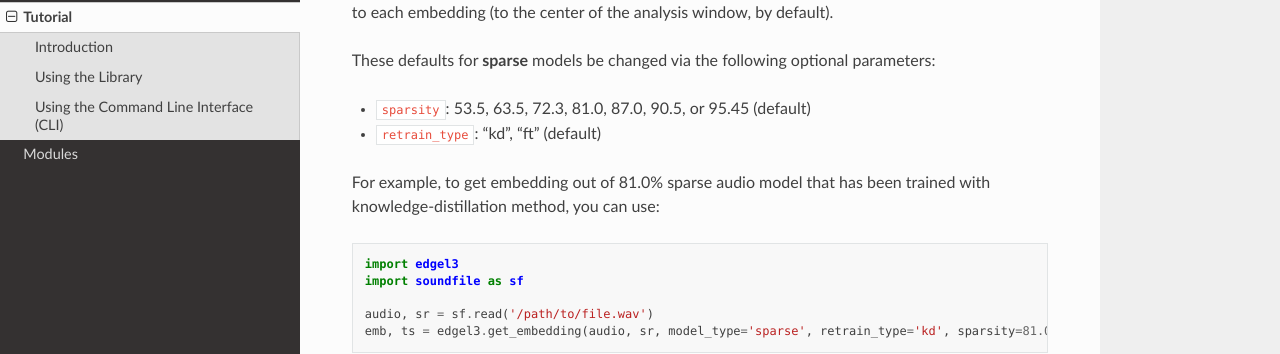
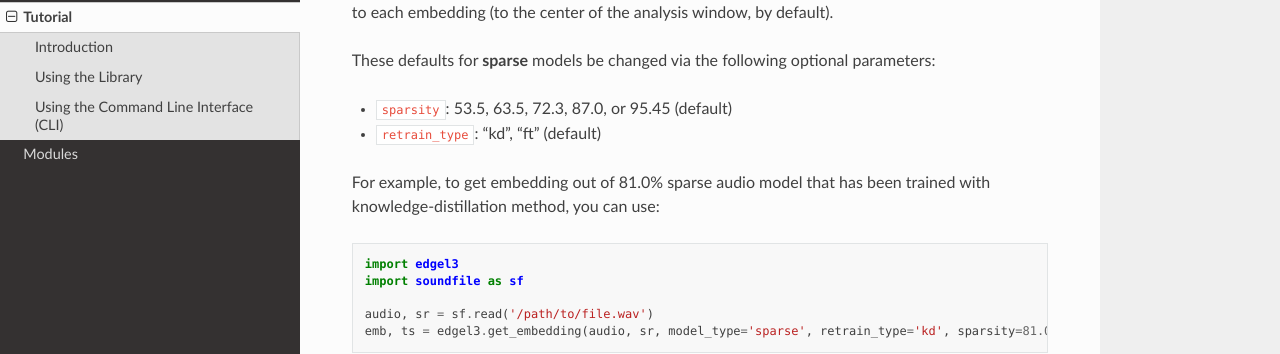
Before and after one commit to ksangeeta2429/edgel3, a Sphinx documentation site: the page built from docs/source/tutorial.rst, in a window 1280 px wide and 900 px high, scrolled down 611 px. Shown: the part 159-513 px from the top of the window. Built offline with Sphinx 7.4.7 and the Read the Docs theme 2.0.0, drawn with Linux system fonts in a browser that asks for light colours.

Commit message:
Remove eliminated sparse models from tutorial

```diff
--- a/docs/source/tutorial.rst
+++ b/docs/source/tutorial.rst
@@ -34,7 +34,7 @@
 
 These defaults for **sparse** models be changed via the following optional parameters:
 
-* ``sparsity``:  53.5, 63.5, 72.3, 81.0, 87.0, 90.5, or 95.45 (default)
+* ``sparsity``:  53.5, 63.5, 72.3, 87.0, or 95.45 (default)
 
 * ``retrain_type``: "kd", "ft" (default)
 
```
